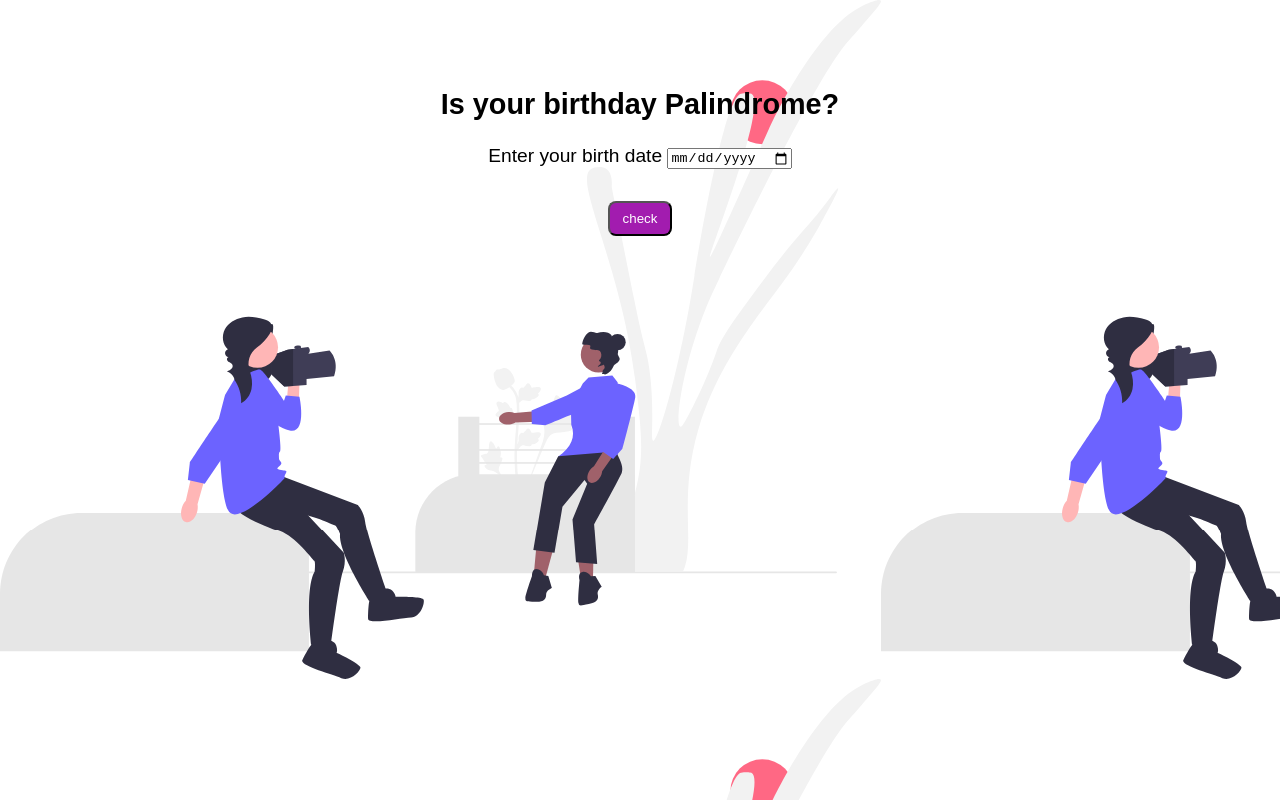
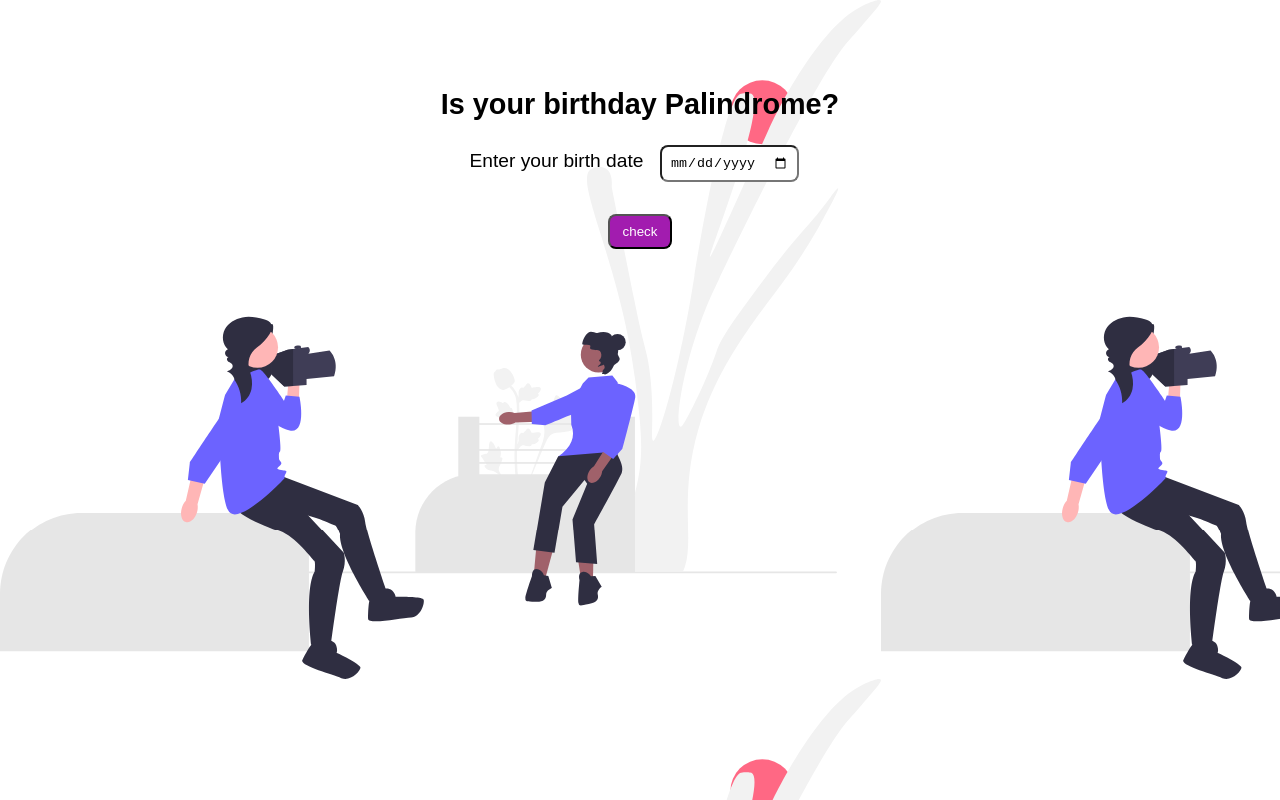
Before and after one commit to arjunrajput18/Palindrome-Birthday, a plain HTML site: page index.html in a window 1280 px wide. Drawn offline with Linux system fonts and the light colour scheme.

Commit message:
font : added style

```diff
--- a/style.css
+++ b/style.css
@@ -12,6 +12,12 @@ body{
 h2{
     padding-top: 4rem;
 }
+input {
+
+    padding: 0.5rem;
+    margin: 0rem 0.7rem;
+    border-radius: 0.5rem;
+  }
 #btn-check{
     margin-top: 2rem;
     padding: 0.5rem 0.8rem;
```
